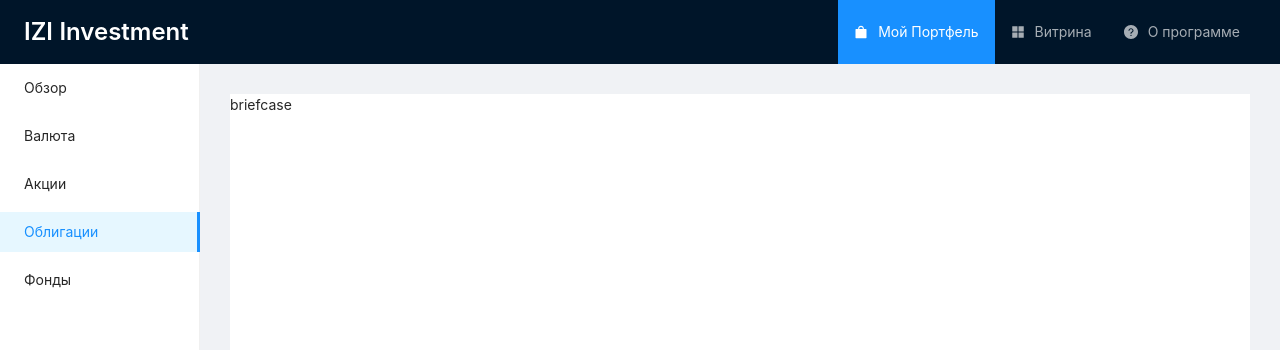
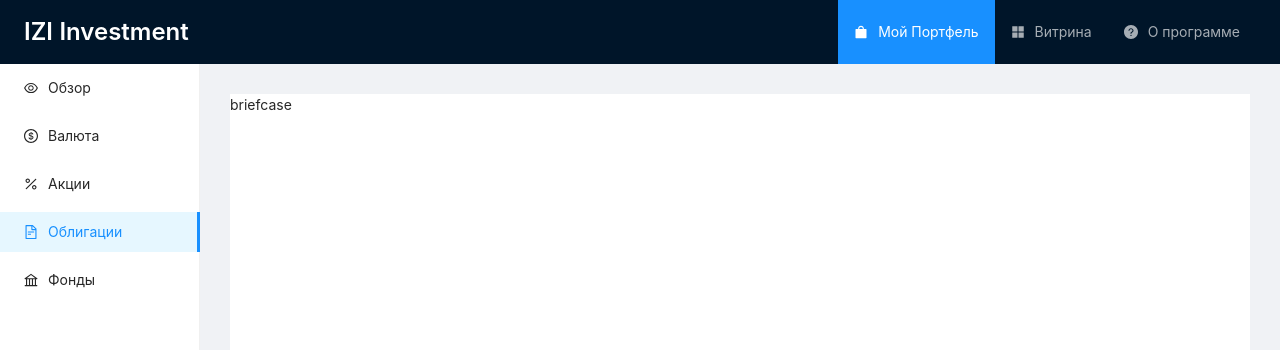
Before and after one commit to YusufZarifyanov/ReactIInvestmentApp, a React (Create React App) app: page / in a window 1280 px wide. Shown: the top 350 px of the page. Built offline with nearby package versions, Linux system fonts and the light colour scheme.

Commit message:
refactor(SideBar, Briefcase,Showcase):
--add icons to sidebar

```diff
--- a/src/components/SideBar/SideBar.js
+++ b/src/components/SideBar/SideBar.js
@@ -13,7 +13,7 @@ const SideBar = ({ menuItems, typeCase }) => {
         defaultSelectedKeys={["4"]}
       >
         {menuItems.map((el, id) => (
-          <Menu.Item key={id + 1}>
+          <Menu.Item key={id + 1} icon={el.icon}>
             <Link to={`/${typeCase}` + el.route}>{el.name}</Link>
           </Menu.Item>
         ))}
--- a/src/containers/Briefcase/Briefcase.js
+++ b/src/containers/Briefcase/Briefcase.js
@@ -1,27 +1,39 @@
 import { Layout } from "antd";
 import SideBar from "../../components/SideBar/SideBar";
 import ContentWindow from "../../components/ContentWindow/ContentWindow";
+import {
+  DollarCircleOutlined,
+  EyeOutlined,
+  PercentageOutlined,
+  FileTextOutlined,
+  BankOutlined,
+} from "@ant-design/icons";
 
 const sbMenuItems = [
   {
     name: "Обзор",
-    route: '/briefcase_route'
+    route: '/briefcase_route',
+    icon: <EyeOutlined />
   },
   {
     name: "Валюта",
-    route: '/briefcase_route'
+    route: '/briefcase_route',
+    icon: <DollarCircleOutlined />
   },
   {
     name: "Акции",
     route: '/briefcase_route',
+    icon: <PercentageOutlined />
   },
   {
     name: "Облигации",
-    route: '/briefcase_route'
+    route: '/briefcase_route',
+    icon: <FileTextOutlined />
   },
   {
     name: "Фонды",
-    route: '/briefcase_route'
+    route: '/briefcase_route',
+    icon: <BankOutlined />
   },
 ];
 
--- a/src/containers/Showcase/Showcase.js
+++ b/src/containers/Showcase/Showcase.js
@@ -1,19 +1,28 @@
 import { Layout } from "antd";
 import SideBar from "../../components/SideBar/SideBar";
 import ContentWindow from "../../components/ContentWindow/ContentWindow";
+import {
+  RiseOutlined,
+  ScheduleOutlined,
+  FireOutlined
+} from "@ant-design/icons";
+
 
 const sbMenuItems = [
   {
     name: "Топ Просмотров",
-    route: '/showcase_route'
+    route: '/showcase_route',
+    icon: <FireOutlined />
   },
   {
     name: "Взлеты и Падения",
-    route: '/showcase_route'
+    route: '/showcase_route',
+    icon: <RiseOutlined />
   },
   {
     name: "События",
-    route: '/showcase_route'
+    route: '/showcase_route',
+    icon: <ScheduleOutlined />
   },
 ];
 
```
